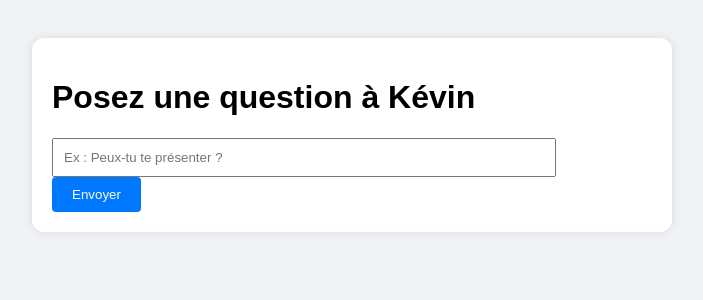
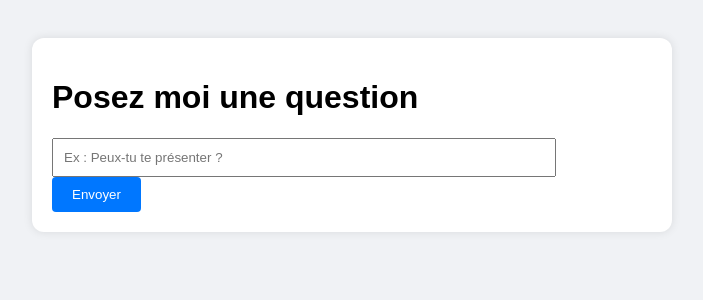
Before and after one commit to ks-tang/Chatbot_CV, a FastAPI app: page / in a window 1280 px wide. Shown: the top 300 px of the page, without its empty margins (288-991 px from the left). Run offline with FastAPI, Linux system fonts and the light colour scheme; parts of the project's set-up code (start-up, migrations or seed data) failed here and were passed over.

Commit message:
update index

```diff
--- a/app/templates/index.html
+++ b/app/templates/index.html
@@ -7,7 +7,7 @@
 </head>
 <body>
   <div class="chat-container">
-    <h1>Posez une question à Kévin</h1>
+    <h1>Posez moi une question</h1>
 
     <!-- Box pour poser la question -->
     <form id="chat-form" action="/ask" method="post">
```
